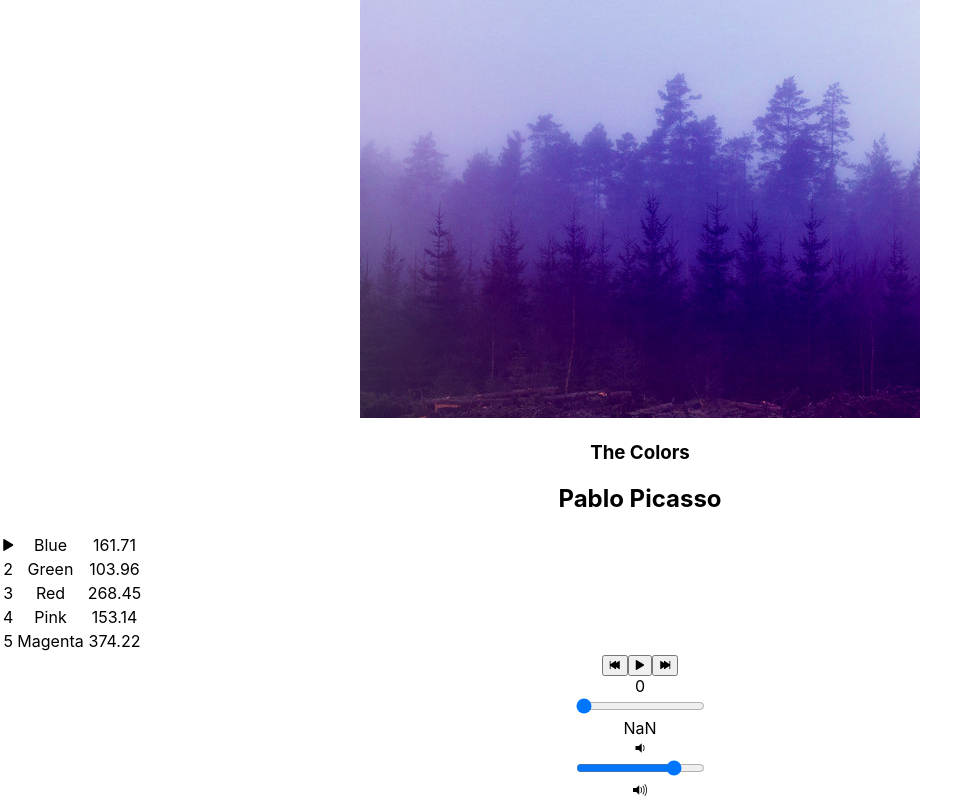
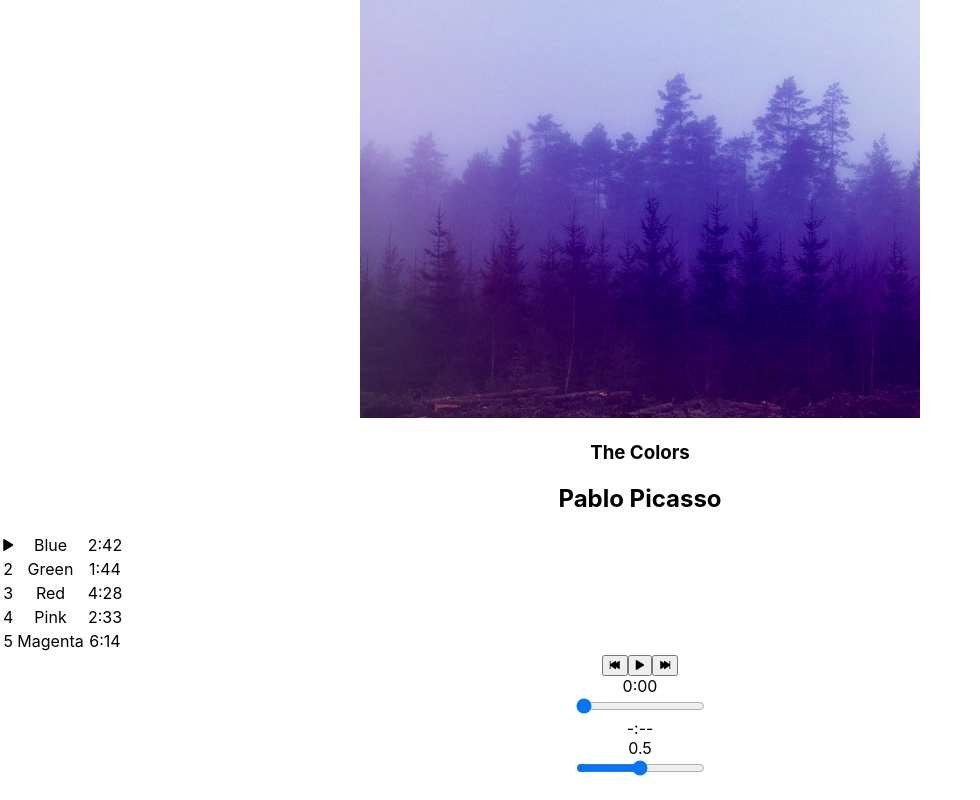
Before and after one commit to jensung/bloc-jams-react, a React (Create React App) app: page /album/the-colors in a window 1280 px wide. Shown: the part 244-1044 px from the top of the page, without its empty margins (0-980 px from the left). Built offline with nearby package versions, Linux system fonts and the light colour scheme.

Commit message:
assignment 9 playerbaryerbar completed

```diff
--- a/src/components/Album.js
+++ b/src/components/Album.js
@@ -15,7 +15,9 @@ class Album extends Component {
       currentSong: album.songs[0],
       currentTime: 0,
       duration: album.songs[0].duration,
-      isPlaying: false
+      isPlaying: false,
+      currentVolume: 0.5,
+      displayTime: "0:00"
     };
 
     this.audioElement = document.createElement('audio');
@@ -35,20 +37,27 @@ class Album extends Component {
   componentDidMount() {
     this.eventListeners = {
       timeupdate: e => {
-        this.setState({ currentTime: this.audioElement.currentTime });
+        const currentTime = this.audioElement.currentTime;
+        this.setState({ currentTime: currentTime });
+        this.formatTime(currentTime)
       },
       durationchange: e => {
         this.setState({ duration: this.audioElement.duration });
+      },
+      volumechange: e => {
+        this.setState({ currentVolume: this.audioElement.volume });
       }
     };
     this.audioElement.addEventListener('timeupdate', this.eventListeners.timeupdate);
     this.audioElement.addEventListener('durationchange', this.eventListeners.durationchange);
+    this.audioElement.addEventListener('volumechange', this.eventListeners.volumechange);
   }
 
   componentWillUnmount() {
     this.audioElement.src = null;
     this.audioElement.removeEventListener('timeupdate', this.eventListeners.timeupdate);
     this.audioElement.removeEventListener('durationchange', this.eventListeners.durationchange);
+    this.audioElement.removeEventListener('volumechange', this.eventListeners.volumechange);
   }
 
   setSong(song) {
@@ -86,7 +95,25 @@ class Album extends Component {
     const newTime = this.audioElement.duration * e.target.value;
     this.audioElement.currentTime = newTime;
     this.setState({ currentTime: newTime });
+    var displayTime = this.formatTime(newTime);
+    this.setState({ displayTime: this.displayTime});
   }
+
+  handleVolumeChange(e){
+    const newVolume = e.target.value;
+    this.audioElement.volume = newVolume;
+    this.setState({ volume: newVolume });
+  }
+
+  formatTime(time) {
+    if (isNaN(time)) {
+    return "-:--";
+  }
+  let min = Math.floor(time / 60);
+  let sec = Math.round(time % 60);
+  sec = sec < 10 ? "0" + sec : sec.toString();
+  return `${min}:${sec}`;
+   }
 
   render() {
      return (
@@ -119,7 +146,7 @@ class Album extends Component {
                   }
                   </td>
                 <td>{song.title}</td>
-                <td>{song.duration}</td>
+                <td>{this.formatTime(song.duration)}</td>
               </tr>
             )}
           </tbody>
@@ -129,10 +156,14 @@ class Album extends Component {
           currentSong={this.state.currentSong}
           currentTime={this.audioElement.currentTime}
           duration={this.audioElement.duration}
+          currentVolume={this.state.currentVolume}
+          displayTime={this.state.displayTime}
           handleSongClick={() => this.handleSongClick(this.state.currentSong)}
           handlePrevClick={() => this.handlePrevClick()}
           handleNextClick={() => this.handleNextClick()}
           handleTimeChange={(e) => this.handleTimeChange(e)}
+          handleVolumeChange={(e) => this.handleVolumeChange(e)}
+          formatTime={(time) => this.formatTime(time)}
         />
       </section>
     );
--- a/src/components/PlayerBar.js
+++ b/src/components/PlayerBar.js
@@ -16,7 +16,7 @@ class PlayerBar extends Component {
           </button>
         </section>
         <section id="time-control">
-          <div className="current-time">{this.props.currentTime}</div>
+          <div className="current-time">{this.props.formatTime(this.props.currentTime)}</div>
           <input
             type="range"
             className="seek-bar"
@@ -26,12 +26,19 @@ class PlayerBar extends Component {
             step="0.01"
             onChange={this.props.handleTimeChange}
           />
-          <div className="total-time">{this.props.duration}</div>
+          <div className="total-time">{this.props.formatTime(this.props.duration)}</div>
         </section>
         <section id="volume-control">
-          <div className="icon ion-volume-low"></div>
-          <input type="range" className="seek-bar" value="80" />
-          <div className="icon ion-volume-high"></div>
+          <div className="current-volume">{this.props.currentVolume}</div>
+          <input
+           type="range"
+           className="volume-bar"
+           value={this.props.currentVolume}
+           max='1'
+           min='0'
+           step='0.01'
+           onChange={this.props.handleVolumeChange}
+            />
         </section>
       </section>
     );
```
